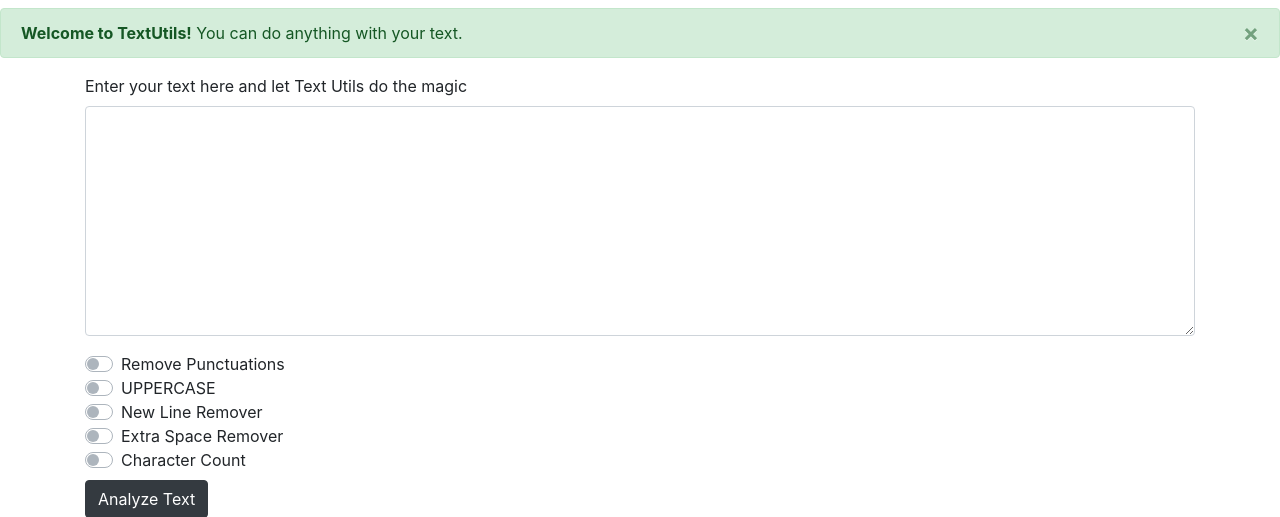
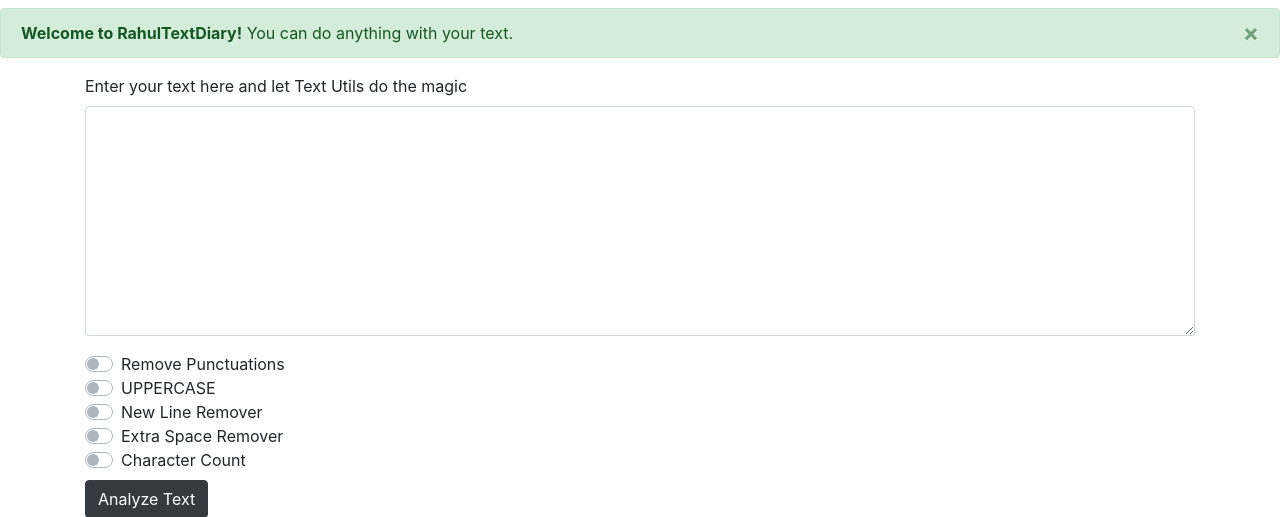
Before and after one commit to rahulfrndz02/RahulTextDiary, a Django app: page / in a window 1280 px wide. Shown: the part 80-597 px from the top of the page. Run offline with Django 3.2, Linux system fonts and the light colour scheme; some libraries are stand-ins or nearby versions.

Commit message:
Update index.html

```diff
--- a/templates/index.html
+++ b/templates/index.html
@@ -39,7 +39,7 @@
 
 
 <div class="alert alert-success alert-dismissible fade show" role="alert">
-  <strong>Welcome to TextUtils!</strong> You can do anything with your text.
+  <strong>Welcome to RahulTextDiary!</strong> You can do anything with your text.
   <button type="button" class="close" data-dismiss="alert" aria-label="Close">
     <span aria-hidden="true">&times;</span>
   </button>
```
